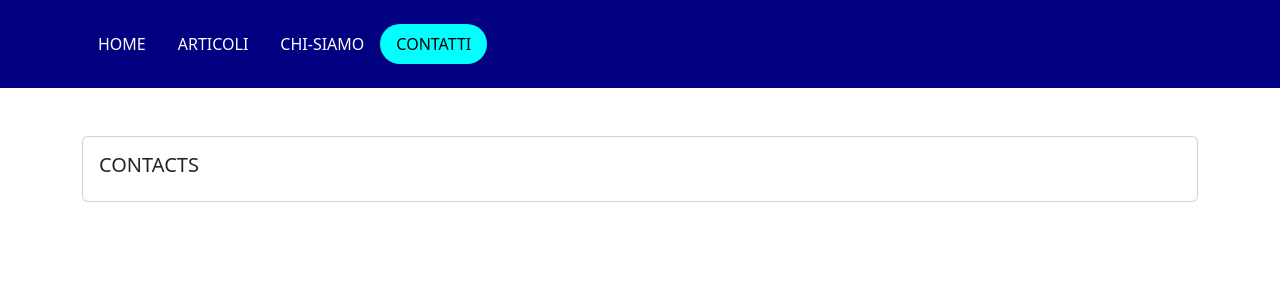
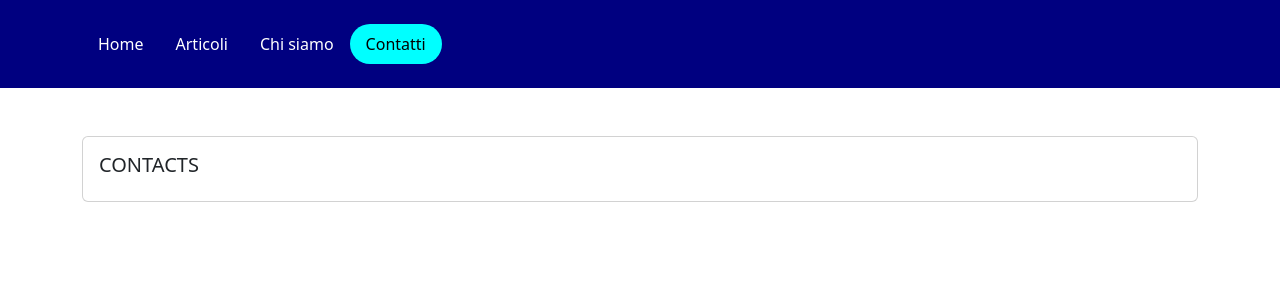
Before and after one commit to matteodragotto/react-router, a React (Vite) app: page /contatti in a window 1280 px wide. Shown: the top 300 px of the page. Built offline with nearby package versions, Linux system fonts and the light colour scheme; the HTML template or start-up script is replaced by a standard one.

Commit message:
[fix] menu array path and name entries now differ

```diff
--- a/src/App.jsx
+++ b/src/App.jsx
@@ -13,7 +13,7 @@ const App = () => {
     <BrowserRouter>
       <Routes>
         <Route Component={DefaultLayout}>
-          <Route path="/home" Component={HomePage} />
+          <Route path="/" Component={HomePage} />
           <Route path="/articoli" Component={PostsPage} />
           <Route path="/chi-siamo" Component={AboutPage} />
           <Route path="/contatti" Component={ContactsPage} />
--- a/src/components/NavMenu.jsx
+++ b/src/components/NavMenu.jsx
@@ -1,10 +1,10 @@
 import { NavLink } from "react-router-dom"
 
 const menuLinks = [
-  { id: 1, name: 'home' },
-  { id: 2, name: 'articoli' },
-  { id: 3, name: 'chi-siamo' },
-  { id: 4, name: 'contatti' }
+  { id: 1, path: '/', name: 'Home' },
+  { id: 2, path: '/articoli', name: 'Articoli' },
+  { id: 3, path: '/chi-siamo', name: 'Chi siamo' },
+  { id: 4, path: '/contatti', name: 'Contatti' }
 ]
 
 const NavMenu = () => {
@@ -13,7 +13,7 @@ const NavMenu = () => {
       <ul className="nav">
         {menuLinks.map(link => (
           <li key={link.id} className="nav-item">
-            <NavLink to={link.name} className="nav-link">{link.name.toUpperCase()}</NavLink>
+            <NavLink to={link.path} className="nav-link">{link.name}</NavLink>
           </li>
         ))}
       </ul>
```
